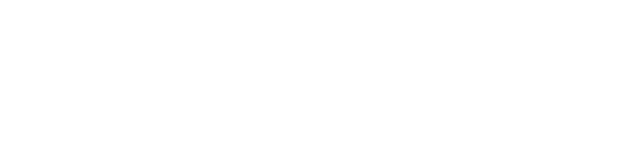
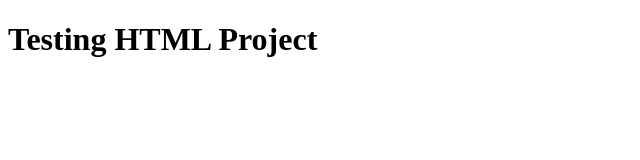
Before and after one commit to mgsdew/html-practice, a plain HTML site: page index.html in a window 1280 px wide. Shown: the whole page, without its empty margins (0-640 px from the left). Drawn offline with Linux system fonts and the light colour scheme.

Commit message:
Adding Header

```diff
--- a/index.html
+++ b/index.html
@@ -7,6 +7,6 @@
     <title>Git Testing</title>
 </head>
 <body>
-
+    <h1>Testing HTML Project</h1>
 </body>
 </html>
```
